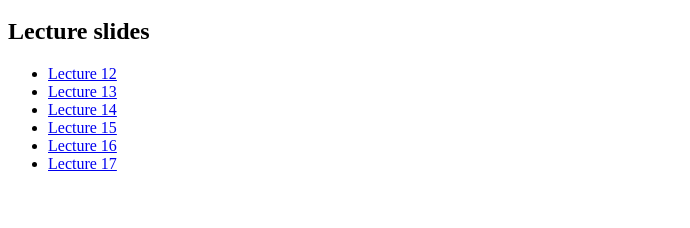
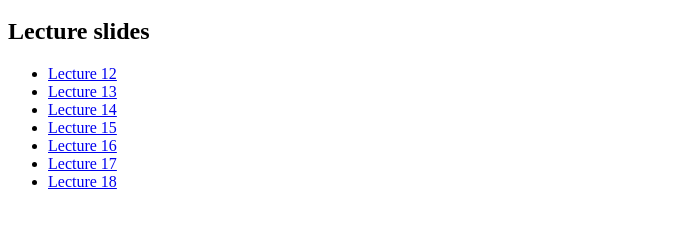
Before and after one commit to csckzp/csckzp.github.io, a plain HTML site: page CSC005/index.html in a window 1280 px wide. Shown: the part 48-276 px from the top of the page, without its empty margins (0-690 px from the left). Drawn offline with Linux system fonts and the light colour scheme.

Commit message:
Updated index

```diff
--- a/CSC005/index.html
+++ b/CSC005/index.html
@@ -7,4 +7,5 @@
     <LI><a href="Lecture15/">Lecture 15</a></LI>
     <LI><a href="Lecture16/">Lecture 16</a></LI>
     <LI><a href="Lecture17/">Lecture 17</a></LI>
+    <LI><a href="Lecture18/">Lecture 18</a></LI>
 </UL>
```
